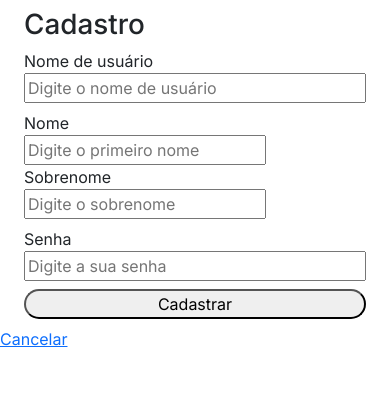
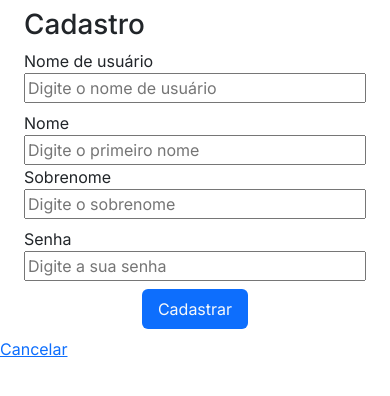
Before and after one commit to LuizLLPz/gpti, a Next.js app in the folder client/: page /register in a window 390 px wide. Shown: the top 396 px of the page. Built offline with nearby package versions, Linux system fonts and the light colour scheme.

Commit message:
feat: ajustes títulos páginas login e cadastro e componente botão

```diff
--- a/client/app/register/page.tsx
+++ b/client/app/register/page.tsx
@@ -33,22 +33,24 @@ export default function Register() {
 
     return (
         <main>
-            <div className="px-4 py-2">
+            <div className="px-4 py-2 col-md-5">
                 <h1>Cadastro</h1>
                 <form className="d-flex flex-column gap-2">
                     <Input name="username" label="Nome de usuário" placeholder="Digite o nome de usuário"
                            register={register}/>
                     <div className="d-flex flex-row gap-sm-4 flex-wrap">
-                        <Input className="flex-sm-grow-1" name="name" label="Nome" placeholder="Digite o primeiro nome"
+                        <Input className="flex-grow-1" name="name" label="Nome" placeholder="Digite o primeiro nome"
                                register={register}/>
-                        <Input className="flex-sm-grow-1" name="surname" label="Sobrenome"
+                        <Input className="flex-grow-1" name="surname" label="Sobrenome"
                                placeholder="Digite o sobrenome" register={register}/>
                     </div>
                     <div>
                         <Input name="password" label="Senha" placeholder="Digite a sua senha"
-                               type="password" register={register}/>
+                               type="password" register={register} className="col-md-10"/>
                     </div>
-                    <Button onClick={handleSubmit(registerUser)} text="Cadastrar"/>
+                    <div className="d-flex justify-content-center">
+                        <Button onClick={handleSubmit(registerUser)} text="Cadastrar" className="col-sm-4 "/>
+                    </div>
                 </form>
             </div>
             <Link href={"/"}>Cancelar</Link>
--- a/client/components/button/button.tsx
+++ b/client/components/button/button.tsx
@@ -8,6 +8,8 @@ type ButtonProps = {
 
 export function Button({text, className = '', onClick}: ButtonProps): JSX.Element {
     return (
-        <button onClick={onClick} className={"rounded-4 bg-blue "+className}>{text}</button>
+        <button
+            onClick={onClick} className={"rounded-2 bg-blue py-2 px-3 bg-primary text-light border-0 "
+            + className}>{text}</button>
     );
 }
```
Also changed, not shown: client/app/login/page.tsx (+5 -3 lines).
